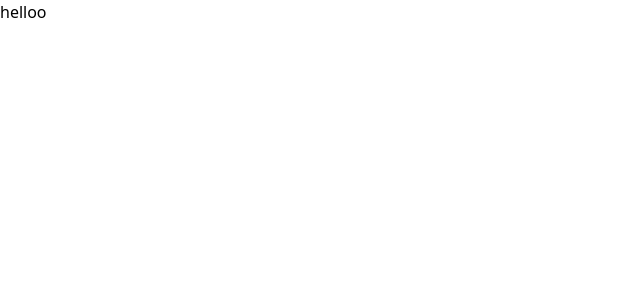
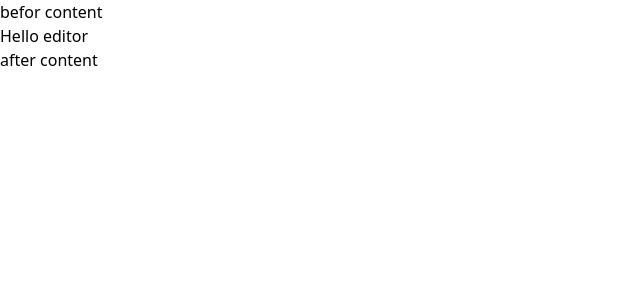
Before and after one commit to Anase27/blogger, a React (Vite) app in the folder frontend/: page / in a window 1280 px wide. Shown: the top 300 px of the page, without its empty margins (0-640 px from the left). Built offline with nearby package versions, Linux system fonts and the light colour scheme.

Commit message:
added barebone tiptap editor

```diff
--- a/frontend/package.json
+++ b/frontend/package.json
@@ -11,6 +11,9 @@
   },
   "dependencies": {
     "@anase/medium-common": "^1.0.2",
+    "@tiptap/pm": "^2.11.2",
+    "@tiptap/react": "^2.11.2",
+    "@tiptap/starter-kit": "^2.11.2",
     "axios": "^1.7.9",
     "react": "^18.3.1",
     "react-dom": "^18.3.1",
--- a/frontend/src/App.tsx
+++ b/frontend/src/App.tsx
@@ -2,17 +2,18 @@ import { BrowserRouter,Routes,Route } from 'react-router-dom'
 import Signup  from './pages/Signup'
 import Signin from './pages/Signin'
 // import { useState } from 'react'
+import TipTap from './components/TipTap'
 
-import './App.css'
+// import './App.css'
 
 function App() {
   // const [count, setCount] = useState(0)
 
   return (
-  <div className='p-2 bg-black relative'>
+  <div>
       <BrowserRouter>
         <Routes>
-          <Route path='/' element={<div>helloo</div>} />
+          <Route path='/' element={<TipTap />} />
           <Route path='/signup' element={<Signup />} />
           <Route path='/signin' element={<Signin />} />
           <Route path='/blog' element={<div>helloo</div>} />
--- /dev/null
+++ b/frontend/src/components/TipTap.tsx
@@ -0,0 +1,26 @@
+import { EditorProvider,FloatingMenu,BubbleMenu, useEditor, EditorContent } from "@tiptap/react";
+import StarterKit from "@tiptap/starter-kit";
+
+const extensions = [StarterKit];
+
+const content = '<p>Hello editor</p>';
+
+const TipTap = () =>{
+    const editor = useEditor({
+        extensions,
+        content,
+      })
+    return (
+
+        <div>
+            <p>befor content </p>
+            <EditorContent editor={editor} />
+
+                <FloatingMenu editor={editor}> the floating menu</FloatingMenu>
+                <BubbleMenu editor={editor}>the bubble menu</BubbleMenu>
+            <p>after content </p>
+        </div>
+    )
+}
+
+export default TipTap;
```
Also changed, not shown: frontend/src/components/TipTapToolbar.tsx (added), 1 other file (tests, documents, lock files or other folders).
